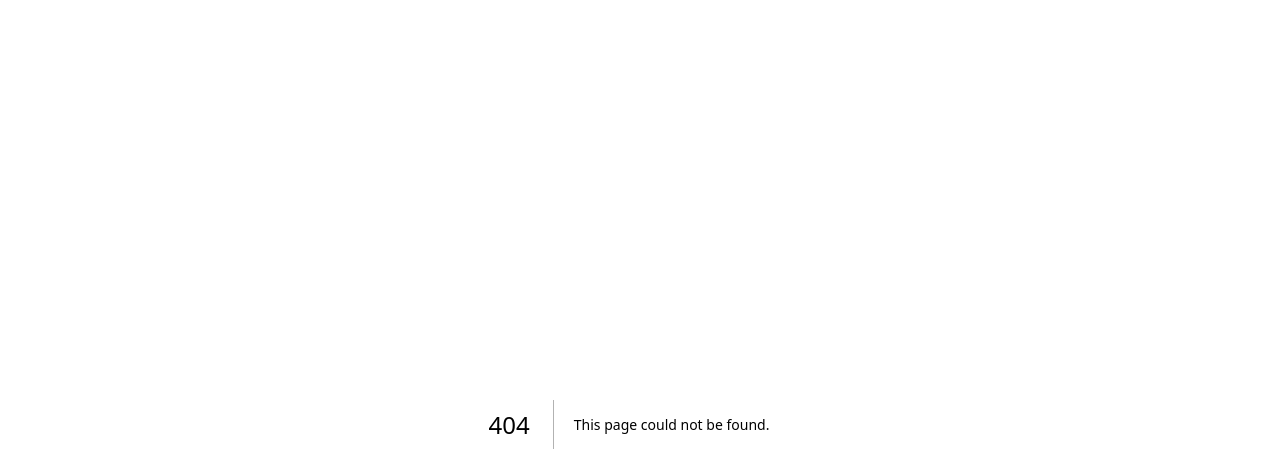
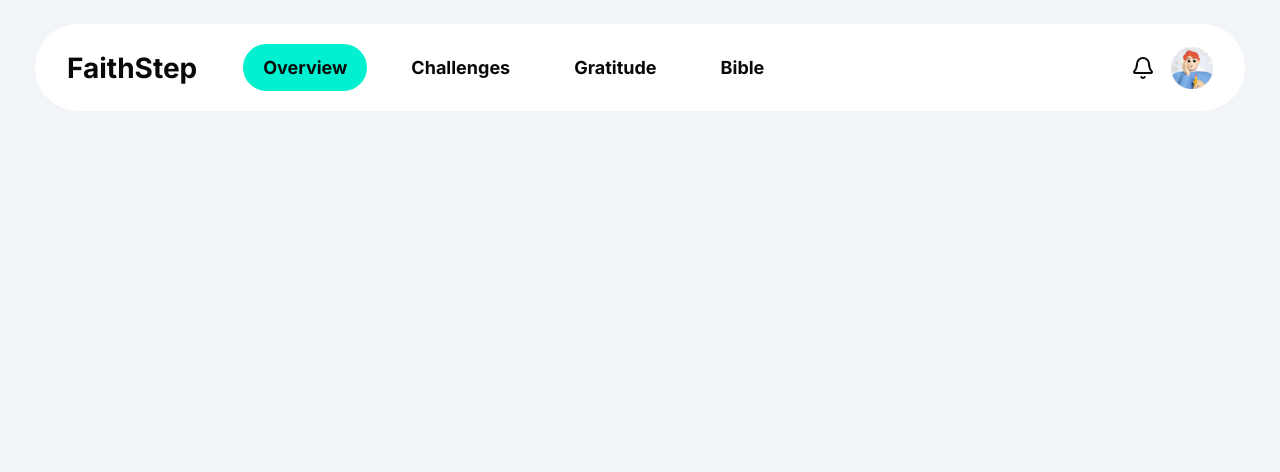
Before and after one commit to bettermarvz/faithstep, a Next.js app: page /playground in a window 1280 px wide. Before the commit this address had no page. Shown: the top 472 px of the page. Built offline with nearby package versions, Linux system fonts and the light colour scheme.

Commit message:
feat: added navigation bar - menu - profile-menu

```diff
--- a/app/globals.css
+++ b/app/globals.css
@@ -52,7 +52,7 @@ body {
 
 :root {
   --radius: 0.625rem;
-  --background: oklch(1 0 0);
+  --background: #F1F5F9;
   --foreground: oklch(0.141 0.005 285.823);
   --card: oklch(1 0 0);
   --card-foreground: oklch(0.141 0.005 285.823);
@@ -127,3 +127,10 @@ body {
     @apply bg-background text-foreground;
   }
 }
+
+
+@theme {
+  --color-primary-500: #01F0D0;
+  --color-primary-600: #01CFB4;
+  --color-light-200: #F3F3F3;
+}
--- /dev/null
+++ b/app/playground/page.tsx
@@ -0,0 +1,32 @@
+import NavigationBar from "@/features/navigation/component/NavigationBar";
+import NavigationMenu from "@/features/navigation/component/NavigationMenu";
+import ProfileMenu from "@/features/navigation/component/ProfileMenu";
+import React from "react";
+
+const MenuItem = [
+  {
+    label: "Home",
+    link: "/home",
+    active: false,
+  },
+  {
+    label: "About",
+    link: "/about",
+    active: true,
+  },
+  {
+    label: "Contact",
+    link: "/contact",
+    active: false,
+  },
+];
+
+const PlayGroundPage = () => {
+  return (
+    <section>
+      <NavigationBar />
+    </section>
+  );
+};
+
+export default PlayGroundPage;
--- /dev/null
+++ b/features/navigation/component/NavigationBar.tsx
@@ -0,0 +1,44 @@
+import React from "react";
+import ProfileMenu from "./ProfileMenu";
+import NavigationMenu from "./NavigationMenu";
+import NavigationLogo from "./NavigationLogo";
+import Notification from "./Notification";
+
+const MenuItem = [
+  {
+    label: "Overview",
+    link: "/overview",
+    active: true,
+  },
+  {
+    label: "Challenges",
+    link: "/challenges",
+  },
+  {
+    label: "Gratitude",
+    link: "/gratitude",
+    active: false,
+  },
+  {
+    label: "Bible",
+    link: "/bible",
+    active: false,
+  },
+];
+
+const NavigationBar = () => {
+  return (
+    <header className="flex justify-between items-center px-8 py-5 rounded-full bg-white drop-shadow-lg drop-shadow-gray-100">
+      <div className="flex space-x-[46px] items-center">
+        <NavigationLogo />
+        <NavigationMenu items={MenuItem} />
+      </div>
+      <div className="flex gap-4">
+        <Notification />
+        <ProfileMenu url="/mock-profile.svg" />
+      </div>
+    </header>
+  );
+};
+
+export default NavigationBar;
--- /dev/null
+++ b/features/navigation/component/NavigationLogo.tsx
@@ -0,0 +1,12 @@
+import Link from "next/link";
+import React from "react";
+
+const NavigationLogo = () => {
+  return (
+    <Link href="/" className="text-[28px] font-bold">
+      FaithStep
+    </Link>
+  );
+};
+
+export default NavigationLogo;
--- /dev/null
+++ b/features/navigation/component/NavigationMenu.tsx
@@ -0,0 +1,66 @@
+import Link from "next/link";
+import React from "react";
+
+const MenuItemProps = {
+  label: "Home",
+  link: "/home",
+};
+
+const NavigationMenuItem = ({
+  label = "label",
+  link = "#",
+  active = false,
+}: {
+  label: string;
+  link: string;
+  active?: boolean;
+}) => {
+  return (
+    <Link
+      href={link}
+      className={`capitalize text-[18px] font-bold px-5 py-[10px] rounded-[100px] w-fit
+         transition-all duration-200
+        ${
+          active ? "bg-primary-500 hover:bg-primary-600" : "hover:bg-light-200"
+        }    `}
+    >
+      {label}
+    </Link>
+  );
+};
+
+NavigationMenuItem.defaultProps = MenuItemProps;
+
+//Main Navigation Menu Component
+
+const NavigationMenu = ({
+  items,
+}: {
+  items: {
+    label: string;
+    link: string;
+    active?: boolean;
+  }[];
+}) => {
+  if (!items || items.length === 0) {
+    return null;
+  }
+  return (
+    <div className="flex space-x-6">
+      {items.map((item, index) => (
+        <NavigationMenuItem
+          key={index}
+          label={item.label}
+          link={item.link}
+          active={item.active}
+        />
+      ))}
+    </div>
+  );
+};
+
+NavigationMenu.defaultProps = {
+  items: [{ label: "Home", link: "/home", active: true }],
+};
+
+export default NavigationMenu;
--- /dev/null
+++ b/features/navigation/component/Notification.tsx
@@ -0,0 +1,12 @@
+import { Bell } from "lucide-react";
+import React from "react";
+
+const Notification = () => {
+  return (
+    <button>
+      <Bell />
+    </button>
+  );
+};
+
+export default Notification;
--- /dev/null
+++ b/features/navigation/component/ProfileMenu.tsx
@@ -0,0 +1,18 @@
+import Image from "next/image";
+import React from "react";
+
+const ProfileMenu = ({ url }: { url: string }) => {
+  if (!url) {
+    return <></>;
+  }
+  return <Image src={url} alt="Profile Menu" width={42} height={42} />;
+};
+
+// default properties here
+const defaultProps = {
+  url: "/mock-profile.svg",
+};
+
+ProfileMenu.defaultProps = defaultProps;
+
+export default ProfileMenu;
```
Also changed, not shown: public/mock-profile.svg (added).
